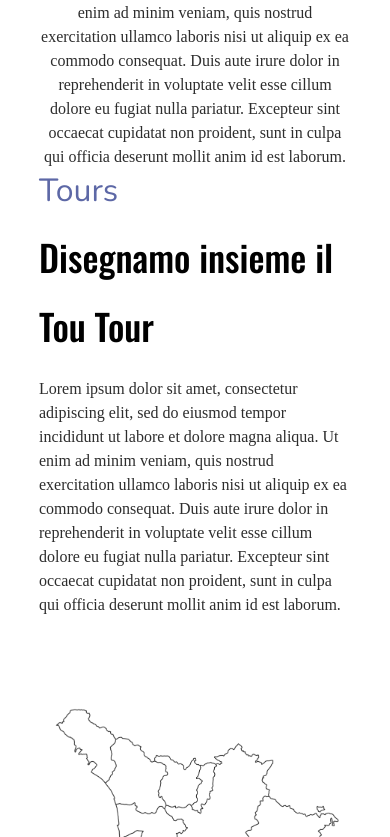
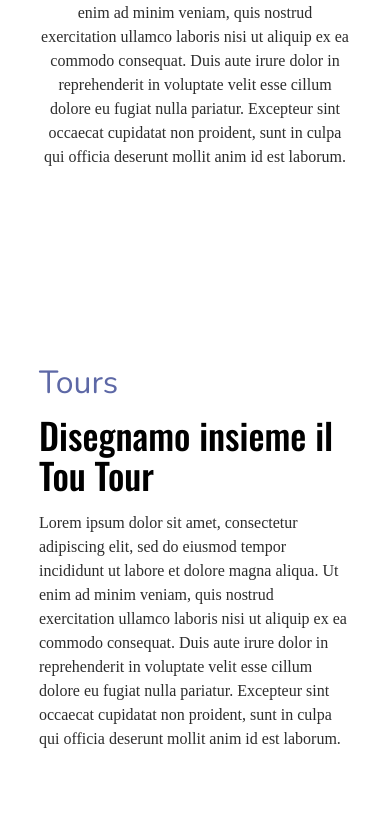
Before and after one commit to FraCanta/louOnTour, a Next.js app: page / in a window 390 px wide. Shown: the part 1227-2064 px from the top of the page. Built offline with nearby package versions, Linux system fonts and the light colour scheme; a web font is replaced by a local one.

Commit message:
sections

```diff
--- a/components/sectionTwo/map.js
+++ b/components/sectionTwo/map.js
@@ -5,10 +5,10 @@ import Toscana from "../../public/assets/Toscana.png";
 const Map = () => {
   return (
     <div className="h-[50vh]  pt-20 container mx-auto w-4/5">
-      <div className="grid gap-14 md:gap-14 xl:gap-28 grid-cols-1 md:grid-cols-2 justify-items-center content-center pt-12 pb-12">
+      <div className="grid gap-14 md:gap-14 xl:gap-28 grid-cols-1 md:grid-cols-2 justify-items-center content-center pt-60 lg:pt-12 pb-12">
         <div>
           <h4 className="text-[#5D68A6]">Tours</h4>
-          <h2 className="text-4xl md:text-[64px] font-medium mt-2 leading-[4.3rem]">
+          <h2 className="text-4xl md:text-[64px] font-medium mt-2 leading-10 lg:leading-none">
             Disegnamo insieme il Tou Tour
           </h2>
           <p className="text-base sm:text-lg  mt-4 sm:mt-16 mb-8 text-[#2d2d2d] ">
```
